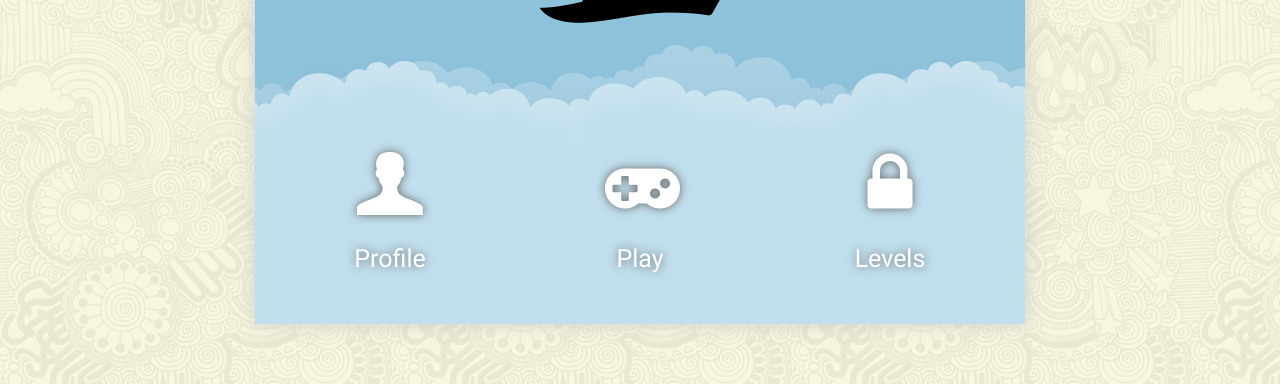
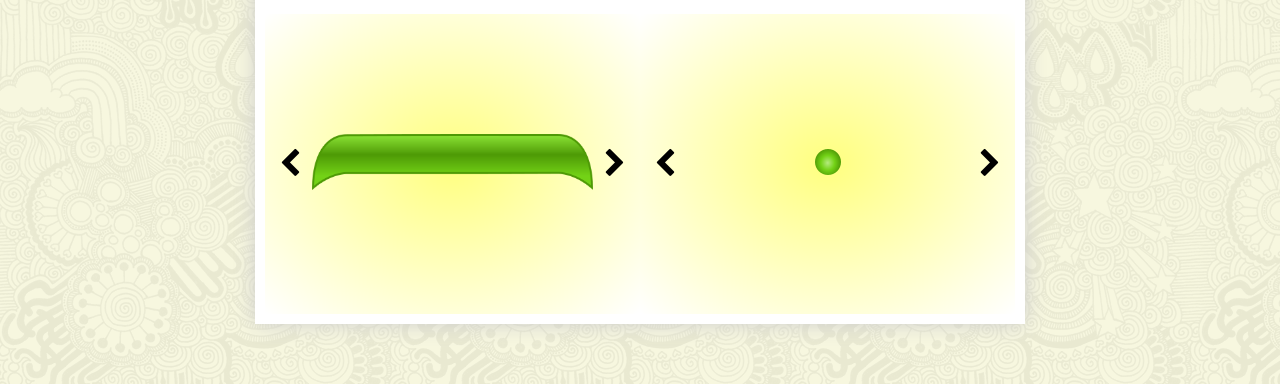
Before and after one commit to salamaashoush/Simple-Javascript-Breakout-Game, a plain HTML site: page index.html in a window 1280 px wide. Shown: the part 361-745 px from the top of the page. Drawn offline with Linux system fonts and the light colour scheme.

Commit message:
addedd paddle and ball sliders functionality

```diff
--- a/css/stylesheet.css
+++ b/css/stylesheet.css
@@ -336,9 +336,10 @@ body{
 }
 #paddle-slider{
     left: 0;
+    overflow: scroll;
 }
-.paddle-img{
-    width: 100%;
+.slider-img{
+    width: 375px;
     display: table-cell;
     vertical-align: middle;
 }
--- a/index.html
+++ b/index.html
@@ -18,7 +18,7 @@
             <div id="bar"></div>
           </div>
         </div>
-        <div id="menu" class="window">
+        <div id="menu" class="window" style="display:none">
             <div id="menu-top">
                 <span id="menu-music-btn" class="btn player-btn"><i class="icon-music"></i></span>
                 <span id="menu-volume-btn" class="btn player-btn"><i class="icon-volume-up"></i></span>
@@ -65,42 +65,34 @@
             <div class="lvl-card">
             <img src="img/poster.png" alt="" class="lvl-poster">
             <span class="lvl-name">Level 2</span>
-            <span class="lvl-lock"><i class="icon-lock"></i></span>
             </div>
             <div class="lvl-card">
             <img src="img/poster.png" alt="" class="lvl-poster">
             <span class="lvl-name">Level 3</span>
-            <span class="lvl-lock"><i class="icon-lock"></i></span>
             </div>
             <div class="lvl-card">
             <img src="img/poster.png" alt="" class="lvl-poster">
             <span class="lvl-name">Level 4</span>
-            <span class="lvl-lock"><i class="icon-lock"></i></span>
             </div>
             <div class="lvl-card">
             <img src="img/poster.png" alt="" class="lvl-poster">
             <span class="lvl-name">Level 5</span>
-            <span class="lvl-lock"><i class="icon-lock"></i></span>
             </div>
             <div class="lvl-card">
             <img src="img/poster.png" alt="" class="lvl-poster">
             <span class="lvl-name">Level 6</span>
-            <span class="lvl-lock"><i class="icon-lock"></i></span>
             </div>
             <div class="lvl-card">
             <img src="img/poster.png" alt="" class="lvl-poster">
             <span class="lvl-name">Level 7</span>
-            <span class="lvl-lock"><i class="icon-lock"></i></span>
             </div>
             <div class="lvl-card">
             <img src="img/poster.png" alt="" class="lvl-poster">
             <span class="lvl-name">Level 8</span>
-            <span class="lvl-lock"><i class="icon-lock"></i></span>
             </div>
             <div class="lvl-card">
             <img src="img/poster.png" alt="" class="lvl-poster">
             <span class="lvl-name">Level 9</span>
-            <span class="lvl-lock"><i class="icon-lock"></i></span>
             </div>
           </div>
         </div>
@@ -142,7 +134,7 @@
             </div>
           </div>
         </div>
-        <div id="profile" class="window" style="display:none">
+        <div id="profile" class="window">
           <div class="menu-bar">
             <button class="btn" onclick="navigateFromTo('profile','menu','table')">
             <i class="icon-home-1"></i>
@@ -184,14 +176,12 @@
             </div>
             <div id="profile-bottom">
                 <div id="paddle-slider" class="slider">
-                  <span class="btn-nav right-nav"><i class="icon-right-open"></i></span>
-                  <span class="btn-nav left-nav"><i class="icon-left-open"></i></span>
-                  <div class="paddle-img"><img src="img/bluepaddle.png" alt=""></div>
+                  <span class="btn-nav right-nav" onclick="slider.Slide('paddle','right')"><i class="icon-right-open"></i></span>
+                  <span class="btn-nav left-nav" onclick="slider.Slide('paddle','left')"><i class="icon-left-open"></i></span>
                 </div>
                 <div id="ball-slider" class="slider">
-                  <span class="btn-nav right-nav"><i class="icon-right-open"></i></span>
-                  <span class="btn-nav left-nav"><i class="icon-left-open"></i></span>
-                  <div class="paddle-img"><img src="img/blueball.png" alt=""></div>
+                  <span class="btn-nav right-nav" onclick="slider.Slide('ball','right')"><i class="icon-right-open"></i></span>
+                  <span class="btn-nav left-nav" onclick="slider.Slide('ball','left')"><i class="icon-left-open"></i></span>
                 </div>
             </div>
           </div>
@@ -264,5 +254,6 @@
       <script src="source/game2.js"></script>
       <script src="source/player.js"></script>
       <script src="source/runloop.js"></script>
+      <script src="source/slider.js"></script>
     </body>
 </html>
--- /dev/null
+++ b/source/slider.js
@@ -0,0 +1,66 @@
+var Slider = function(){
+    var PaddleSlider = document.getElementById("paddle-slider");
+    var BallSlider = document.getElementById("ball-slider");
+    var CurrentPaddle = 0;
+    var CurrentBall = 0;
+    var PaddlesCount = 0;
+    var BallsCount = 0;
+
+    this.init = function(){
+        slider.initPaddleSlider();
+        slider.initBallSlider();
+    }
+    this.initPaddleSlider = function(){
+        for (var key in Paddles){
+            if(!Paddles.hasOwnProperty(key)) continue;
+
+            var divObj = document.createElement("div");
+            divObj.className = "slider-img";
+            divObj.style.display = "none";
+
+            var imgObj = document.createElement("img");
+            imgObj.setAttribute("src",Paddles[key]);
+            divObj.appendChild(imgObj);
+
+            PaddleSlider.appendChild(divObj);
+            PaddlesCount++;
+        }
+        PaddleSlider.children[CurrentPaddle+2].style.display = "table-cell";
+    }
+    this.initBallSlider = function(){
+        for (var key in Balls){
+            if(!Balls.hasOwnProperty(key)) continue;
+
+            var divObj = document.createElement("div");
+            divObj.className = "slider-img";
+            divObj.style.display = "none";
+
+            var imgObj = document.createElement("img");
+            imgObj.setAttribute("src",Balls[key]);
+            divObj.appendChild(imgObj);
+
+            BallSlider.appendChild(divObj);
+            BallsCount++;
+        }
+        BallSlider.children[CurrentBall+2].style.display = "table-cell";
+    }
+
+    this.Slide = function(who,where){
+        if(who=="paddle"){
+            PaddleSlider.children[CurrentPaddle+2].style.display = "none";
+            CurrentPaddle += where=="right" ? 1 : -1;
+            CurrentPaddle = CurrentPaddle < 0 ? PaddlesCount-1 : CurrentPaddle;
+            CurrentPaddle = CurrentPaddle >= PaddlesCount ? 0 : CurrentPaddle;
+            PaddleSlider.children[CurrentPaddle+2].style.display = "table-cell";
+        }else if(who=="ball"){
+            BallSlider.children[CurrentBall+2].style.display = "none";
+            CurrentBall += where=="right" ? 1 : -1;
+            CurrentBall = CurrentBall < 0 ? BallsCount-1 : CurrentBall;
+            CurrentBall = CurrentBall >= BallsCount ? 0 : CurrentBall;
+            BallSlider.children[CurrentBall+2].style.display = "table-cell";
+        }
+    }
+}
+
+var slider = new Slider();
+slider.init();
```
Also changed, not shown: img/orangepaddle.png (renamed from img/orangpaddle.png).
